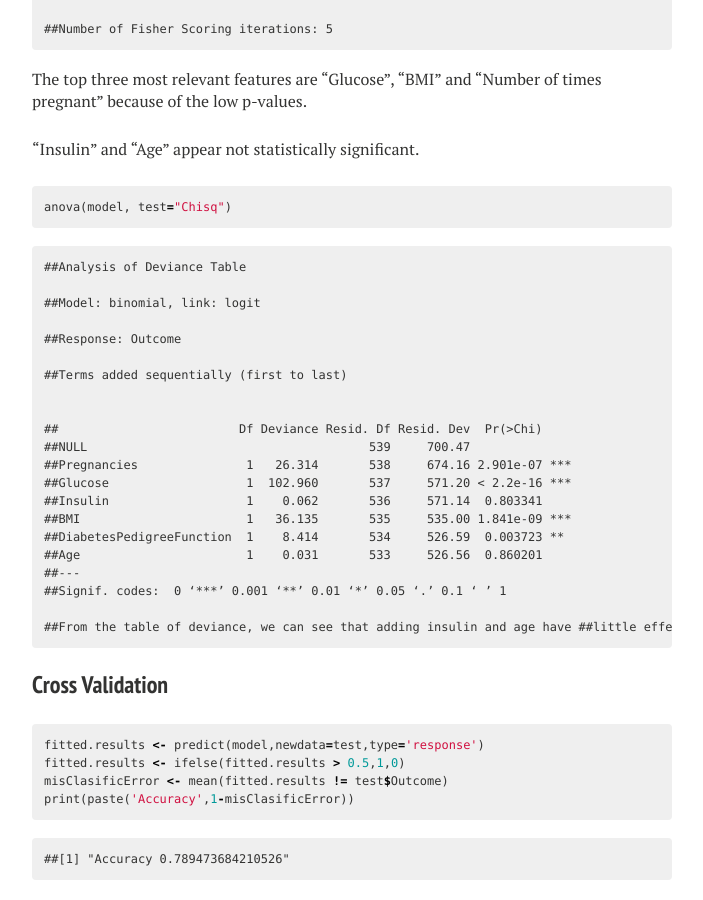
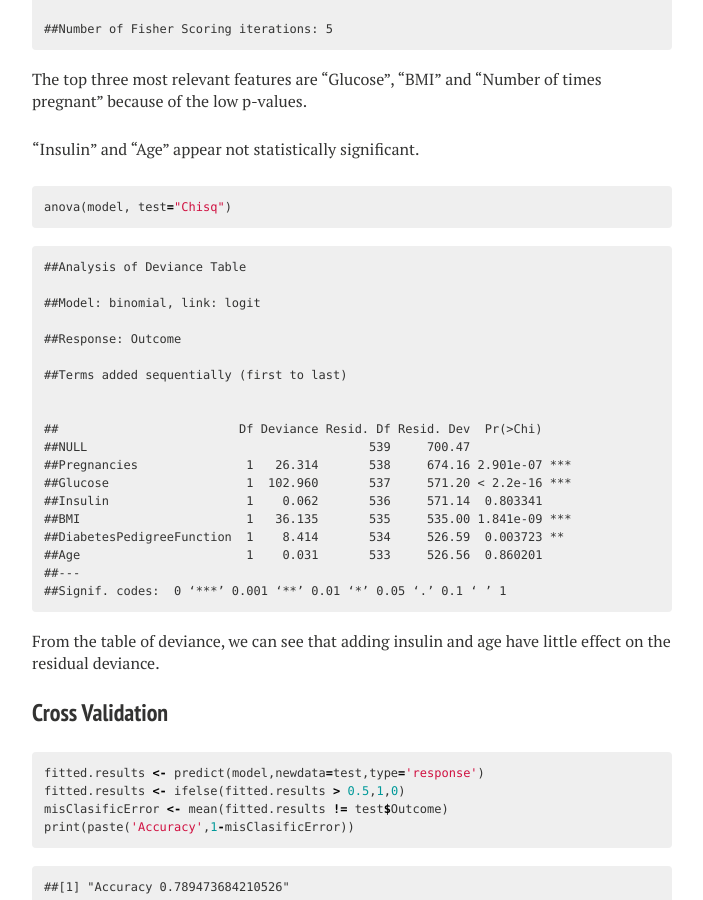
Before and after one commit to susanli2016/susanli2016.github.io, a Jekyll site: the page built from _posts/2017-05-01-Predict-Diabetes.md, in a window 1280 px wide and 900 px high, scrolled down 4361 px. Shown: the whole window, without its empty margins (288-991 px from the left). Built offline with Jekyll 4.4.1, drawn with Linux system fonts in a browser that asks for light colours; nearby versions of some CDN libraries; library files that are not in the unit come from our copies; comment, search, counter and statistics services are not loaded.

Commit message:
fix typo

```diff
--- a/_posts/2017-05-01-Predict-Diabetes.md
+++ b/_posts/2017-05-01-Predict-Diabetes.md
@@ -217,9 +217,9 @@ anova(model, test="Chisq")
 ##Age                       1    0.031       533     526.56  0.860201
 ##---
 ##Signif. codes:  0 ‘***’ 0.001 ‘**’ 0.01 ‘*’ 0.05 ‘.’ 0.1 ‘ ’ 1
+{% endhighlight %}
 
-##From the table of deviance, we can see that adding insulin and age have ##little effect on the residual deviance.
-{% endhighlight %}
+From the table of deviance, we can see that adding insulin and age have little effect on the residual deviance.
 
 ### Cross Validation
 
```
